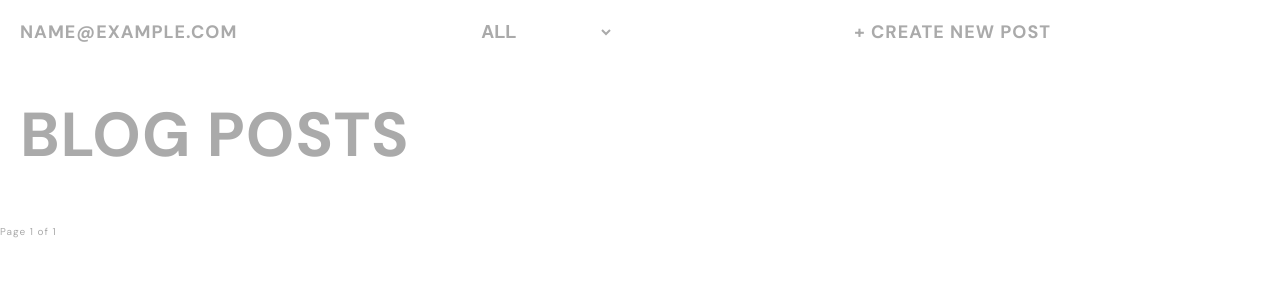
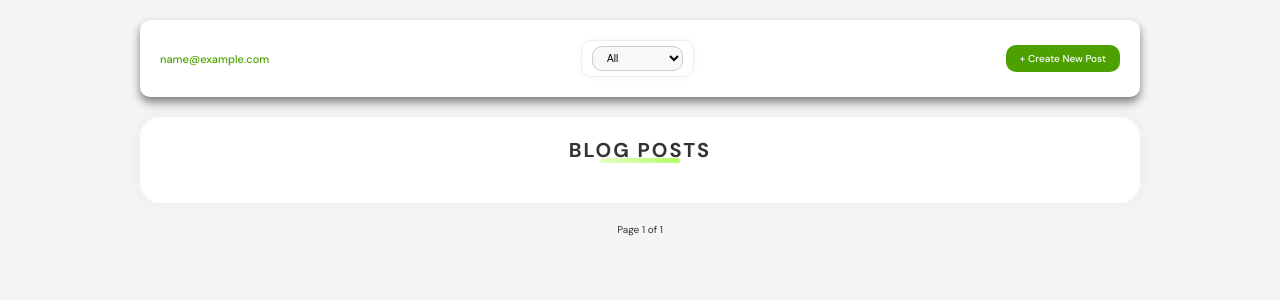
Before and after one commit to gbollybambam/django-practice-projects, a Django app: page /blog/ in a window 1280 px wide. Shown: the top 300 px of the page. Run offline with Django 5.2, Linux system fonts and the light colour scheme; the visitor is signed in with stand-in values (Sample User, id 1); data that the repository does not hold is empty.

Commit message:
changed style

```diff
--- a/django-blog/accounts/static/css/login.css
+++ b/django-blog/accounts/static/css/login.css
@@ -23,8 +23,6 @@
     padding: 1rem;
     text-align: center;
 }
-
-
 
 .subheading {
     text-transform: uppercase;
--- a/django-blog/blog/static/css/blog.css
+++ b/django-blog/blog/static/css/blog.css
@@ -1,3 +1,4 @@
+/*
 body {
     color: #aaa;
     letter-spacing: 0.1rem;
@@ -20,7 +21,7 @@ body {
     color: inherit;
     text-transform: uppercase;
     cursor: pointer;
-    /* Space for custom arrow */
+
 }
 
 .link {
@@ -78,3 +79,225 @@ a {
     align-items: center;
     flex-wrap: wrap;
 }
+*/
+
+body {
+    background-color: #f5f5f5;
+}
+
+.header-bar {
+    display: flex;
+    justify-content: space-between;
+    align-items: center;
+    padding: 2rem;
+    background-color:#fff;
+    border-radius: 1rem;
+    margin: 2rem auto;
+    max-width: 1000px;
+    flex-wrap: wrap;
+    gap: 1rem;
+    box-shadow: 0 0.5rem 1rem rgba(0, 0, 0, 0.5);
+}
+
+.user {
+    font-size: 1.1rem;
+    font-weight: 500;
+    color: #4ca100;
+}
+
+.filter-bar select {
+    padding: 0.5rem 1rem;
+    border: 1px solid #ccc;
+    border-radius: 1rem;
+    font-size: 1rem;
+    background-color: #f8f8f8;
+    cursor: pointer;
+}
+
+.create-post a {
+    padding: 0.7rem 1.4rem;
+    background-color: #4ca100;
+    color: white;
+    border-radius: 1rem;
+    text-decoration: none;
+    font-weight: 500;
+    transition: background-color 0.3s ease;
+}
+
+.create-post a:hover {
+    background-color: #3a8000;
+}
+
+.posts {
+    max-width: 1000px;
+    margin: 2rem auto;
+    padding: 2rem;
+    background-color: white;
+    border-radius: 2rem;
+    box-shadow: 0 0 2rem rgba(0, 0, 0, 0.05);
+}
+
+.posts h1 {
+    text-align: center;
+    font-size: 2rem;
+    color: #333;
+    position: relative;
+    margin-bottom: 2rem;
+    text-transform: uppercase;
+    letter-spacing: 0.2rem;
+}
+
+.posts h1::after {
+    content: "";
+    position: absolute;
+    width: 8rem;
+    height: 5px;
+    background: linear-gradient(to right, #e6ffc7, #ccff99, #b3ff66);
+    left: 50%;
+    transform: translateX(-50%);
+    bottom: -0.1px;
+    border-radius: 4px;
+}
+
+/* .post-item {
+    background-color: #fff;
+    border-radius: 1.5rem;
+    box-shadow: 0 1rem 2rem rgba(0, 0, 0, 0.5);
+    padding: 1.5rem 2rem;
+    margin-bottom: 2rem;
+    animation: fadesInUp 0.5s ease both;
+} */
+
+.post-item {
+    background-color: #fff;
+    border-radius: 1.5rem;
+    padding: 2rem;
+    margin: 2rem 0;
+    box-shadow: 0 12px 28px rgba(0, 0, 0, 0.08);
+    transition: transform 0.3s ease, box-shadow 0.3s ease;
+    animation: fadeInUp 0.5s ease both;
+    border: 1px solid #f0f0f0;
+    position: relative;
+}
+
+.post-item::before {
+    content: "";
+    position: absolute;
+    left: 0;
+    top: 1rem;
+    bottom: 1rem;
+    width: 6px;
+    background: linear-gradient(180deg,
+        #ccff99,
+        #b3ff66);
+    border-radius: 0 4px 4px 0;
+}
+
+.post-item:hover {
+    transform: translateY(-6px);
+    box-shadow: 0 16px 32px rgba(0, 0, 0, 0.1);
+}
+
+/* .post-title {
+    font-size: 1.5rem;
+    font-weight: 600;
+    color: #4ca100;
+    margin-bottom: 0.5rem;
+}
+
+.description {
+    font-size: 1rem;
+    color: #444;
+    line-height: 1.6;
+    margin-bottom: 1rem;
+} */
+
+.post-title {
+    font-size: 1.6rem;
+    font-weight: 700;
+    color: #4ca100;
+    margin-bottom: 0.5rem;
+    letter-spacing: -0.5px;
+}
+
+.description {
+    color: #444;
+    font-size: 1rem;
+    line-height: 1.6;
+    margin-bottom: 1.2rem;
+}
+
+.option {
+    display: flex;
+    gap: 1rem;
+    margin-top: 1rem;
+}
+
+.read-more {
+    padding: 0.4rem 1rem;
+    background-color: #76d700;
+    color: white;
+    border-radius: 1rem;
+    text-decoration: none;
+    font-weight: 500;
+    font-size: 0.9rem;
+    transition: background-color 0.3s ease;
+}
+
+.read-more:hover {
+    background-color: #5dbf00;
+}
+
+.pagination {
+    text-align: center;
+    margin: 2rem auto;
+    font-size: 1rem;
+}
+
+.pagination a {
+    margin: 0 1rem;
+    color: #4ca100;
+    text-decoration: none;
+    font-weight: 500;
+}
+
+.pagination span {
+    color: #333;
+}
+
+@keyframes fadeInUp {
+    from {
+        opacity: 0;
+        transform: translateY(20px);
+    }
+
+    to {
+        opacity: 1;
+        transform: translateY(0);
+    }
+}
+
+.filter-bar {
+    position: sticky;
+    top: 1rem;
+    z-index: 10;
+    background-color: #fff;
+    padding: 0.5rem 1rem;
+    border: 1px solid #eee;
+    border-radius: 1rem;
+    box-shadow: 0 0 1rem rgba(0, 0, 0, 0.03);
+}
+
+body {
+    animation: fadeInBody 0.5s ease;
+}
+
+@keyframes fadeInBody {
+    from {
+        opacity: 0;
+    }
+
+    to {
+        opacity: 1;
+    }
+}
```
Also changed, not shown: django-blog/blog/templates/blog/blog.html (+3 -9 lines).
